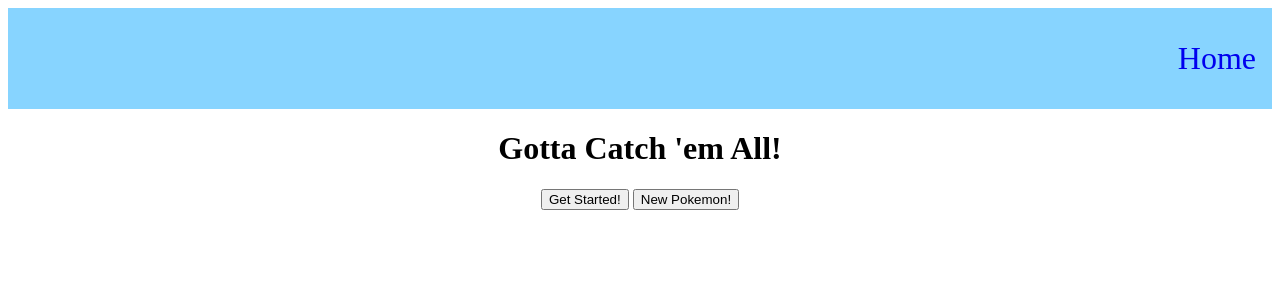
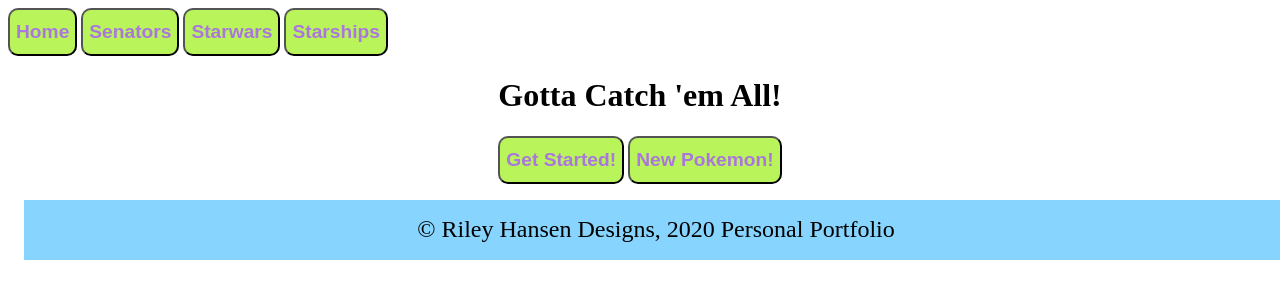
Before and after one commit to rileyhansen46/dgm1600-001, a plain HTML site: page pokemon/pokemon.html in a window 1280 px wide. Drawn offline with Linux system fonts and the light colour scheme.

Commit message:
nav and footer updates

```diff
--- a/pokemon/pokemon.css
+++ b/pokemon/pokemon.css
@@ -4,26 +4,13 @@ header {
     align-items: center;
   }
 
-  #navbar {
-    width: 100%;
-    display: flex;
-    justify-content: flex-end;
-    background-color: #87D4FF;
-
-}
-
-.nav-list {
-    display: flex;
-    list-style-type: none;
-    font-size: 1rem;
-    font-weight: 400;
-}
-
-.nav-list a {
-    display: block;
-    font-size: 2rem;
-    padding: 1rem;
-    text-decoration: none;
+button {
+  height: 3rem;
+  border-radius: 10px;
+  font-size: larger;
+  background-color: #b9f45a;
+  color: #a7d;
+  font-weight: 600;
 }
 
   .pokeContainer {
@@ -77,3 +64,15 @@ header {
     background: blue;
     transform: rotateY(180deg);
   }
+
+  footer {
+    display: flex;
+    justify-content: center;
+    align-items: center;
+    font-size: 1.5rem;
+    height: 60px;
+    background-color: #87D4FF;
+    color: black;
+    margin: 1rem;
+    width: 100%;
+}
--- a/pokemon/pokemon.html
+++ b/pokemon/pokemon.html
@@ -7,13 +7,12 @@
     <title>Pokemon Cards!</title>
 </head>
 <body>
-    <nav id="navbar">
-        <ul class="nav-list">
-            <li>
-                <a href="../index.html">Home</a>
-            </li>
-        </ul>
-    </nav>
+    <div>
+        <a href="../index.html"><button id="homepage">Home</button></a>
+        <a href="../senators/index.html"><button>Senators</button></a>
+        <a href="../starwars/star_wars.html"><button>Starwars</button></a>
+        <a href="../starships/starships.html"><button>Starships</button></a>
+    </div>
     <header>
         <h1>Gotta Catch 'em All!</h1>
         <div>
@@ -27,6 +26,7 @@
 </div>
     </main>
     <footer>
+        <p>&copy; Riley Hansen Designs, 2020 Personal Portfolio</p>
     </footer>
     <script src="pokemon.js" type="module"></script>
 </body>
--- a/senators/style.css
+++ b/senators/style.css
@@ -3,25 +3,13 @@
     flex-wrap: wrap;
 }
 
-#navbar {
-    width: 100%;
-    display: flex;
-    justify-content: flex-end;
-    background-color: #87D4FF;
-}
-
-.nav-list {
-    display: flex;
-    list-style-type: none;
-    font-size: 1rem;
-    font-weight: 400;
-}
-
-.nav-list a {
-    display: block;
-    font-size: 2rem;
-    padding: 1rem;
-    text-decoration: none;
+button {
+    height: 3rem;
+    border-radius: 10px;
+    font-size: larger;
+    background-color: #b9f45a;
+    color: #a7d;
+    font-weight: 600;
 }
 
 h1 {
@@ -32,3 +20,14 @@ figure{
     border: 2px solid black;
     border-radius: 3px;
 }
+
+
+footer {
+    display: flex;
+    justify-content: center;
+    align-items: center;
+    font-size: 1.5rem;
+    height: 60px;
+    background-color: #87D4FF;
+    color: black;
+}
--- a/starships/starships.css
+++ b/starships/starships.css
@@ -8,25 +8,13 @@
     color: #bbbbbb;
   }
 
-  #navbar {
-    width: 100%;
-    display: flex;
-    justify-content: flex-end;
-    background-color: #87D4FF;
-}
-
-.nav-list {
-    display: flex;
-    list-style-type: none;
-    font-size: 1rem;
-    font-weight: 400;
-}
-
-.nav-list a {
-    display: block;
-    font-size: 2rem;
-    padding: 1rem;
-    text-decoration: none;
+  button {
+    height: 3rem;
+    border-radius: 10px;
+    font-size: larger;
+    background-color: #b9f45a;
+    color: #a7d;
+    font-weight: 600;
 }
 
 section{
--- a/starwars/starwars.css
+++ b/starwars/starwars.css
@@ -40,3 +40,13 @@ button {
     color: #a7d;
     font-weight: 600;
 }
+
+footer {
+    display: flex;
+    justify-content: center;
+    align-items: center;
+    font-size: 1.5rem;
+    height: 60px;
+    background-color: #87D4FF;
+    color: black;
+}
```
Also changed, not shown: senators/index.html (+7 -7 lines), starships/starships.html (+6 -7 lines), starwars/star_wars.html (+7 -1 lines).
